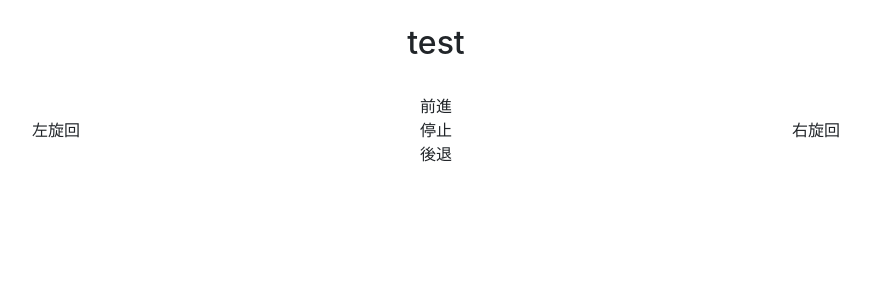
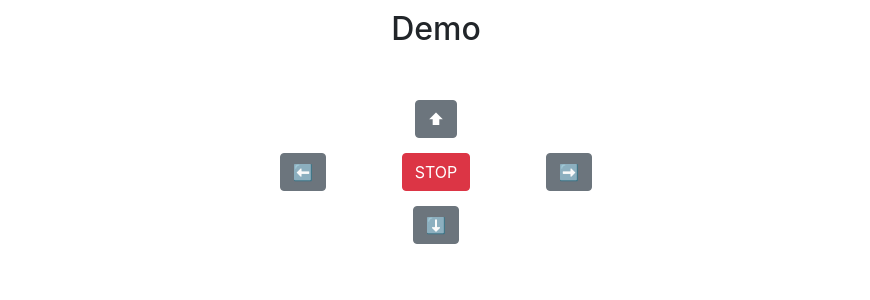
Before and after one commit to KeisukeNagakawa/curiosity2, a Django app: page / in a window 1280 px wide. Shown: the top 300 px of the page, without its empty margins (204-1074 px from the left). Run offline with Django 3.2, Linux system fonts and the light colour scheme; some libraries are stand-ins or nearby versions.

Commit message:
cockpit fixed

```diff
--- a/curiosity2/settings.py
+++ b/curiosity2/settings.py
@@ -112,4 +112,10 @@ USE_TZ = True
 # Static files (CSS, JavaScript, Images)
 # https://docs.djangoproject.com/en/1.11/howto/static-files/
 
+
+PROJECT_ROOT = os.path.dirname(os.path.abspath(__file__))
 STATIC_URL = '/static/'
+STATIC_ROOT = os.path.join(BASE_DIR, 'static')
+STATICFILES_DIRS = [
+    os.path.join(BASE_DIR, "staticfiles"),
+]
--- /dev/null
+++ b/drivers_seat/static/css/driver_seat.css
@@ -0,0 +1,3 @@
+div {
+  margin: 5px 0px;
+}
--- a/drivers_seat/templates/drivers_seat/view.html
+++ b/drivers_seat/templates/drivers_seat/view.html
@@ -1,15 +1,18 @@
+{% load static %}
+
 <html>
 <head>
     <link rel="stylesheet" href="https://stackpath.bootstrapcdn.com/bootstrap/4.2.1/css/bootstrap.min.css"
           integrity="sha384-GJzZqFGwb1QTTN6wy59ffF1BuGJpLSa9DkKMp0DgiMDm4iYMj70gZWKYbI706tWS" crossorigin="anonymous">
+    <link rel="stylesheet" href="{% static 'css/driver_seat.css' %}">
+
 </head>
 <body>
 
 <div class="container">
-    <br>
     <div class="row">
         <div class="col-md-4 text-center offset-4">
-            <h2>test</h2>
+            <h2>Demo</h2>
         </div>
     </div>
     <br>
@@ -17,27 +20,27 @@
         <div class="col-md-4 text-center">
         </div>
         <div class="col-md-4 text-center">
-            前進
+            <button type="button" class="btn btn-secondary">⬆</button>
         </div>
         <div class="col-md-4 text-center">
         </div>
     </div>
     <div class="row">
-        <div class="col-md-4 text-center">
-            左旋回
+        <div class="col-md-5 text-right">
+            <button type="button" class="btn btn-secondary">⬅</button>
         </div>
-        <div class="col-md-4 text-center">
-            停止
+        <div class="col-md-2 text-center">
+            <button type="button" class="btn btn-danger">STOP</button>
         </div>
-        <div class="col-md-4 text-center">
-            右旋回
+        <div class="col-md-5 text-left">
+            <button type="button" class="btn btn-secondary">➡</button>
         </div>
     </div>
     <div class="row">
         <div class="col-md-4 text-center">
         </div>
         <div class="col-md-4 text-center">
-            後退
+            <button type="button" class="btn btn-secondary">⬇</button>
         </div>
         <div class="col-md-4 text-center">
         </div>
```
